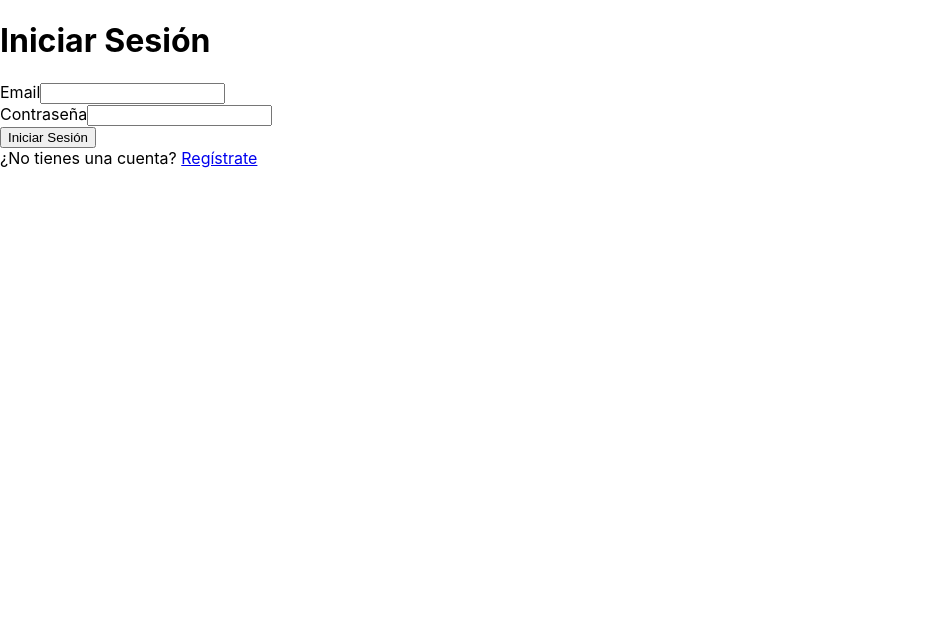
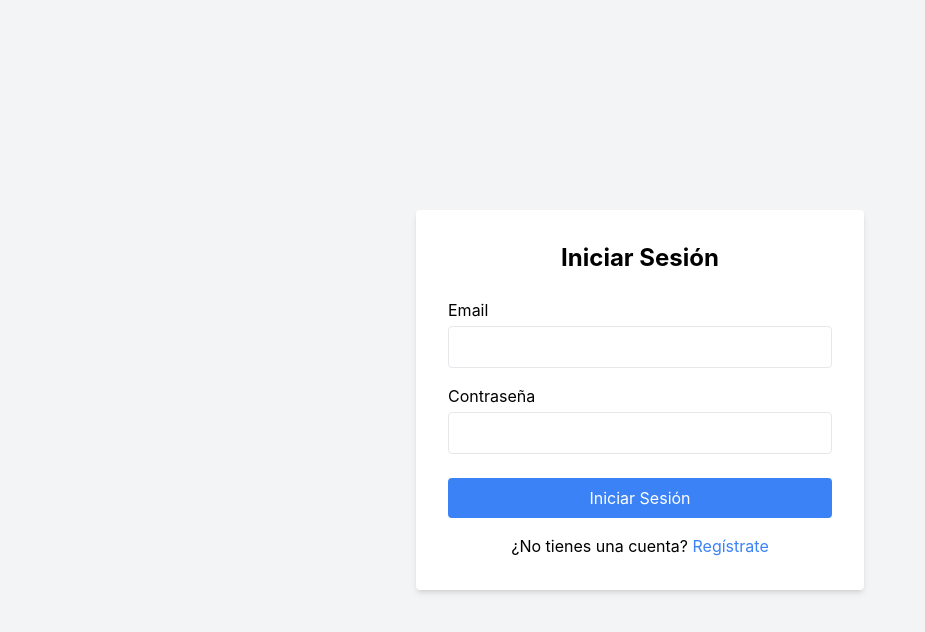
Before and after one commit to PPE421/REACTASP, a React (Create React App) app: page /login in a window 1280 px wide. Shown: the top 632 px of the page, without its empty margins (0-925 px from the left). Built offline with nearby package versions, Linux system fonts and the light colour scheme.

Commit message:
Agregando styles con tailwind

```diff
--- a/package.json
+++ b/package.json
@@ -40,5 +40,10 @@
       "last 1 firefox version",
       "last 1 safari version"
     ]
+  },
+  "devDependencies": {
+    "autoprefixer": "^10.4.21",
+    "postcss": "^8.5.3",
+    "tailwindcss": "^3.4.17"
   }
 }
--- /dev/null
+++ b/postcss.config.js
@@ -0,0 +1,6 @@
+module.exports = {
+  plugins: {
+    tailwindcss: {},
+    autoprefixer: {},
+  },
+}
--- a/src/context/GitHubContext.js
+++ b/src/context/GitHubContext.js
@@ -40,7 +40,7 @@ export const GitHubProvider = ({ children }) => {
     localStorage.setItem('oauth_state', state);
 
     // Reemplazar con tu CLIENT_ID real
-    const CLIENT_ID = 'your-Client-ID aqui';
+    const CLIENT_ID = 'your_client_id-Github';
 
     // Construir URL de autorización
     const authUrl = `https://github.com/login/oauth/authorize?client_id=${CLIENT_ID}&scope=repo&state=${state}&redirect_uri=${window.location.origin}/github-callback`;
--- a/src/index.css
+++ b/src/index.css
@@ -1,3 +1,7 @@
+@tailwind base;
+@tailwind components;
+@tailwind utilities;
+
 body {
   margin: 0;
   font-family: -apple-system, BlinkMacSystemFont, 'Segoe UI', 'Roboto', 'Oxygen',
--- a/src/services/githubService.js
+++ b/src/services/githubService.js
@@ -4,7 +4,7 @@ import { Octokit } from '@octokit/core';
 // Función para obtener el token de GitHub del localStorage
 export const getGitHubToken = () => {
   // return localStorage.getItem('github_token');
-  return 'your_token_here';
+  return '<- your personal classic token here->';
 };
 
 // Guardar token de GitHub en localStorage
--- /dev/null
+++ b/tailwind.config.js
@@ -0,0 +1,11 @@
+/** @type {import('tailwindcss').Config} */
+module.exports = {
+  content: [
+    "./src/**/*.{js,jsx,ts,tsx}",
+  ],
+  darkMode: 'class', // habilita modo oscuro con clases
+  theme: {
+    extend: {},
+  },
+  plugins: [],
+}
```
Also changed, not shown: 1 other file (tests, documents, lock files or other folders).
